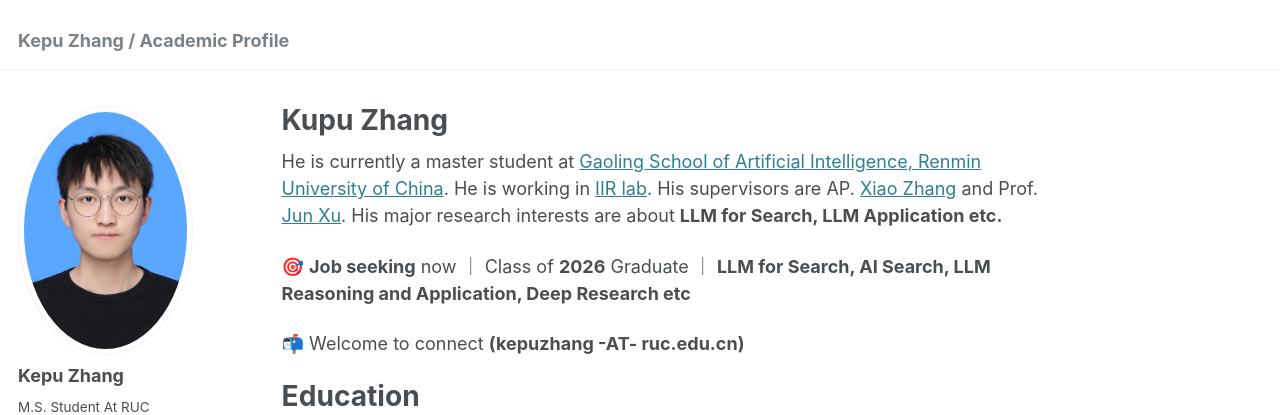
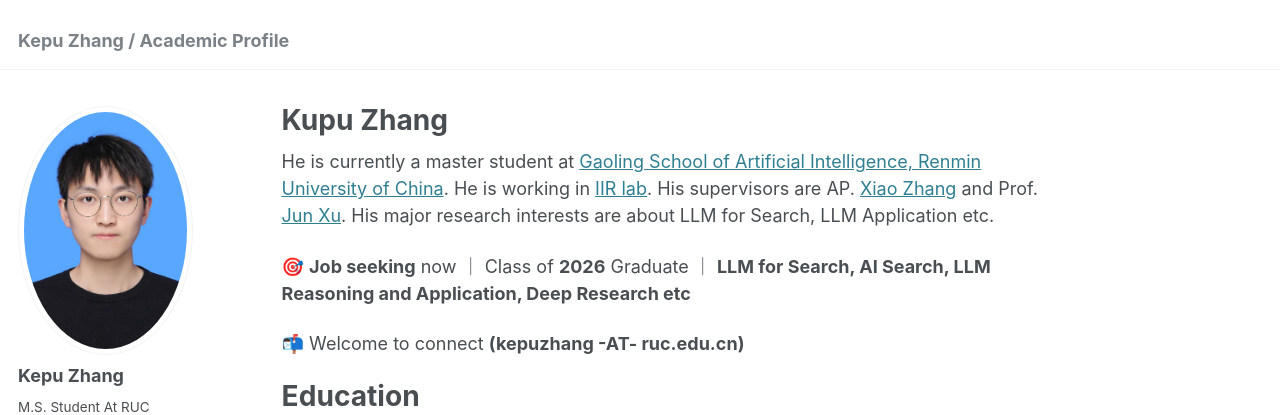
Before and after one commit to ke-01/ke-01.github.io, a Jekyll site: the page built from _pages/about.md, in a window 1280 px wide and 900 px high. Shown: the top 415 px of the window. Built offline with Jekyll 4.4.1, drawn with Linux system fonts in a browser that asks for light colours; some web fonts are replaced.

```diff
--- a/_pages/about.md
+++ b/_pages/about.md
@@ -7,7 +7,7 @@ redirect_from:
   - /about.html
 ---
 
-He is currently a master student at [Gaoling School of Artificial Intelligence, Renmin University of China](http://ai.ruc.edu.cn/english/index.htm). He is working in [IIR lab](https://ruc-iir-lab.github.io/). His supervisors are AP. [Xiao Zhang](https://scholar.google.com/citations?user=5FZ6wbAAAAAJ&hl=zh-CN&oi=ao) and Prof. [Jun Xu](https://scholar.google.com/citations?user=su14mcEAAAAJ). His major research interests are about **LLM for Search, LLM Application etc.**
+He is currently a master student at [Gaoling School of Artificial Intelligence, Renmin University of China](http://ai.ruc.edu.cn/english/index.htm). He is working in [IIR lab](https://ruc-iir-lab.github.io/). His supervisors are AP. [Xiao Zhang](https://scholar.google.com/citations?user=5FZ6wbAAAAAJ&hl=zh-CN&oi=ao) and Prof. [Jun Xu](https://scholar.google.com/citations?user=su14mcEAAAAJ). His major research interests are about LLM for Search, LLM Application etc.
 
 🎯 **Job seeking** now ｜ Class of **2026** Graduate ｜ **LLM for Search, AI Search, LLM Reasoning and Application, Deep Research etc**
 
@@ -34,25 +34,15 @@ Work Experience
 Publications
 ============
 * **[LLM for Search]** "Trigger<sup>3</sup>: Refining Query Correction via Adaptive Model Selector." **First author, AAAI'25, CCF A**
-
 * **[LLM Citation, RAG Credibility]** "CitaLaw: Enhancing LLM with Citations in Legal Domain." **First author, ACL'25, CCF A**
-
 * **[Personalized Alignment]** "SAQRec: Aligning Recommender Systems to User Satisfaction via Questionnaire Feedback." **First author, CIKM'24, CCF B**
-
 * **[Personalized Alignment]** "Enhancing Explicit Reasoning for Personalized RAG through Contrastive Reward Learning." **First author, CIKM'25**, Under Review
-
 * **[LLM RAG Reasoning]** "An Explicit Syllogistic Legal Reasoning Framework for Large Language Models." **First author, CIKM'25**, Under Review
-
 * **[LLM Reasoning]** "Legal Mathematical Reasoning with LLMs: Procedural Alignment through Two-Stage Reinforcement Learning." **First author, EMNLP'25**, Under Review
-
 * **[LLM Reasoning]** "Beyond Guilt: Legal Judgment Prediction with Trichotomous Reasoning." **First author, EMNLP'25**, Under Review
-
 * **[RAG robustness]** "QE-RAG: A Robust Retrieval-Augmented Generation Benchmark for Query Entry Errors." **First author, EMNLP'25**, Under Review
-
 * **[LLM ICL]** "Effective In-Context Example Selection through Data Compression." **Co-first author, ACL 2024 short findings, CCF A**
-
 * **[Retrieval]** "Logic Rules as Explanations for Legal Case Retrieval." **Second author, COLING 2024, CCF B**
-
 * **[Object Detection]** "Does thermal really always matter for RGB-T salient object detection?" **Stu-first author, TMM 2023, CCF B, When I was an undergrad.**
 
 
```
